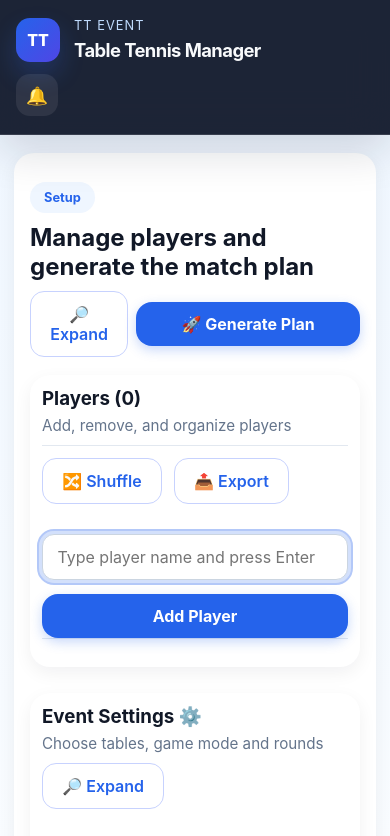
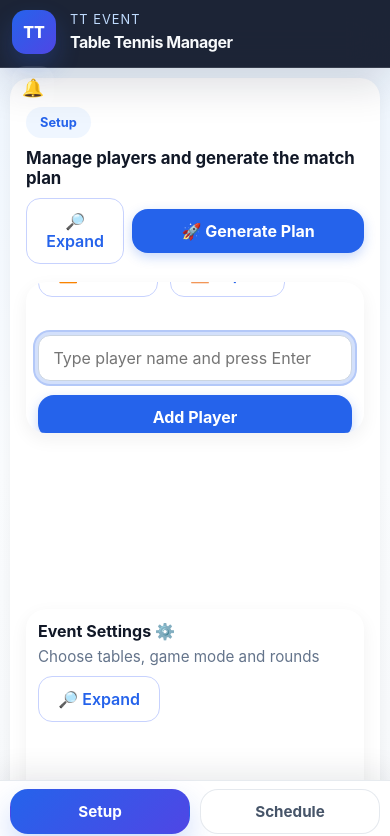
Before and after one commit to HEHEHEHEHE21929/table-tennis-app, a React (Vite) app: page /setup in a window 390 px wide. Shown: the top 836 px of the page. Built offline with nearby package versions, Linux system fonts and the light colour scheme.

Commit message:
Fix: remove stray CSS brace causing build error on production

```diff
--- a/src/styles.css
+++ b/src/styles.css
@@ -1501,7 +1501,6 @@ select {
       padding: 12px;
     }
   }
-  }
 
   .team-pairing .vs {
     margin: 0;
@@ -1741,3 +1740,87 @@ select {
     padding: 14px;
   }
 }
+
+/* Mobile-fit: keep the app within the phone viewport and avoid page scrolling
+   Panels will scroll internally when content overflows. */
+@media (max-width: 767px) {
+  :root {
+    --header-height: 68px;
+    --footer-height: 64px;
+  }
+
+  html, body, #root, .app-shell {
+    height: 100%;
+  }
+
+  .app-shell {
+    height: 100vh;
+    max-width: 100%;
+    margin: 0 auto;
+  }
+
+  .app-bar {
+    position: fixed;
+    top: 0;
+    left: 0;
+    right: 0;
+    height: var(--header-height);
+    padding: 10px 12px;
+    z-index: 40;
+  }
+
+  .app-footer {
+    position: fixed;
+    bottom: 0;
+    left: 0;
+    right: 0;
+    height: var(--footer-height);
+    padding: 8px 10px;
+    z-index: 40;
+  }
+
+  .page-content {
+    position: absolute;
+    top: var(--header-height);
+    bottom: var(--footer-height);
+    left: 0;
+    right: 0;
+    padding: 10px;
+    overflow: hidden; /* avoid whole-page scroll */
+  }
+
+  .setup-grid {
+    display: grid;
+    grid-template-columns: 1fr;
+    gap: 8px;
+    height: 100%;
+    align-content: start;
+  }
+
+  .panel {
+    display: flex;
+    flex-direction: column;
+    gap: 8px;
+    height: calc(50% - 8px);
+    overflow: hidden;
+  }
+
+  .players-panel .player-list {
+    overflow: auto;
+    flex: 1 1 auto;
+    padding-right: 6px;
+  }
+
+  .settings-panel .settings-card,
+  .settings-panel .settings-options {
+    overflow: auto;
+    max-height: 100%;
+  }
+
+  /* Slightly smaller type and tighter spacing on phones */
+  .app-bar h1 { font-size: 1rem; }
+  .page-header h2 { font-size: 1.05rem; }
+  .player-name { font-size: 0.95rem; }
+  .player-status { font-size: 0.82rem; }
+  .panel h3 { font-size: 1rem; }
+}
```
